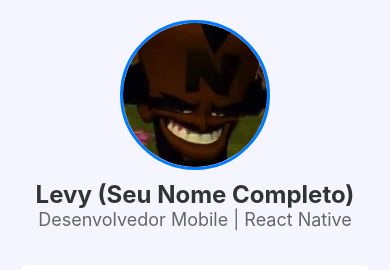
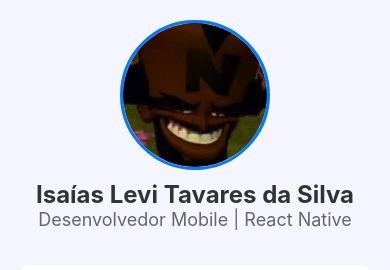
Before and after one commit to LevyTavares/AppCurriculo, a React Native app: screen / in a window 390 px wide. Shown: the top 270 px of the page. Built offline with nearby package versions, Linux system fonts and the light colour scheme.

Commit message:
feat: Atualizar nome completo no componente Header

```diff
--- a/src/components/Header.tsx
+++ b/src/components/Header.tsx
@@ -13,7 +13,7 @@ const Header = () => {
       />
 
       {/* 2. Nome Completo */}
-      <Text style={styles.name}>Levy (Seu Nome Completo)</Text>
+      <Text style={styles.name}>Isaías Levi Tavares da Silva</Text>
 
       {/* 3. Título Profissional */}
       <Text style={styles.title}>Desenvolvedor Mobile | React Native</Text>
```
